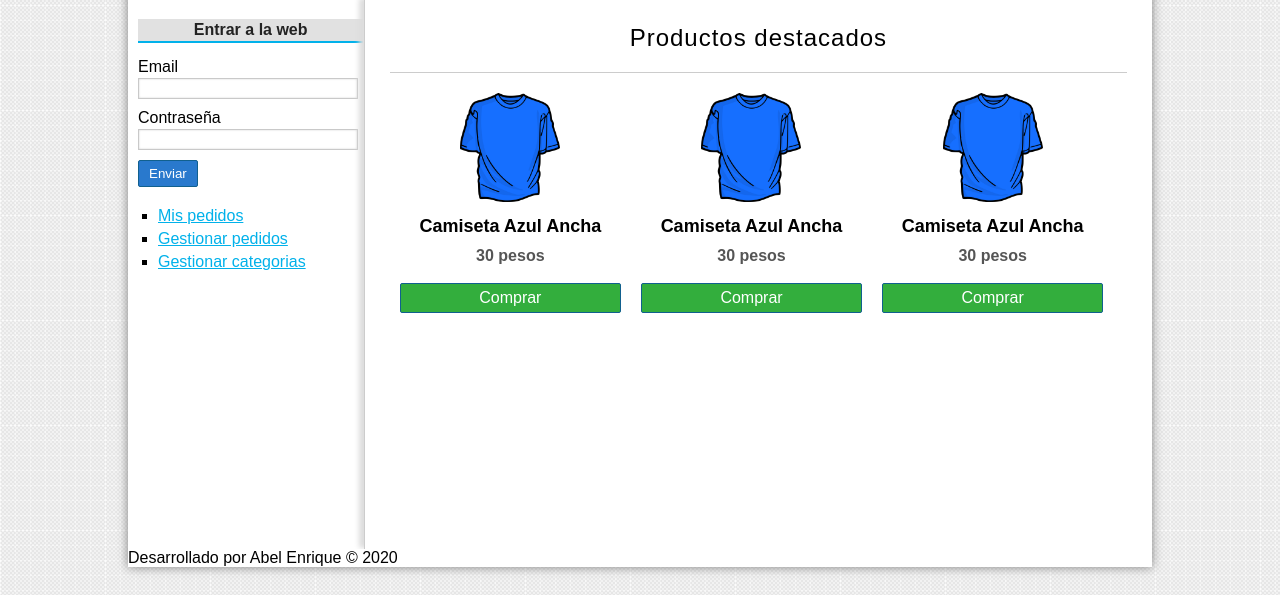
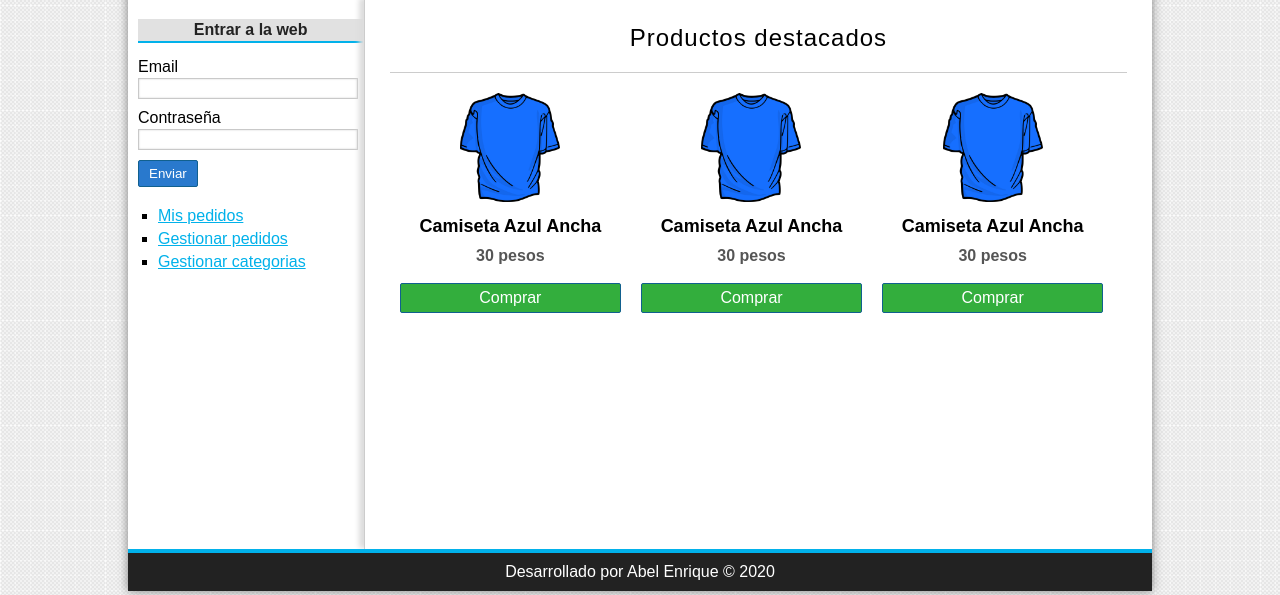
Before and after one commit to abel2791/tienda_poo, a PHP site: page / in a window 1280 px wide. Shown: the part 205-800 px from the top of the page. Run offline with PHP 8.4, Linux system fonts and the light colour scheme.

Commit message:
se agrego estilos al footer

```diff
--- a/assets/css/styles.css
+++ b/assets/css/styles.css
@@ -267,3 +267,14 @@ button{
     color: #555;
     margin-bottom: 18px;
 }
+
+/*FOOTER*/
+#footer{
+    clear: both;
+    text-align: center;
+    padding-top: 10px;
+    padding-bottom: 10px;
+    color: white;
+    background: #222222;
+    border-top: 4px solid #01b1ea;
+}
```
